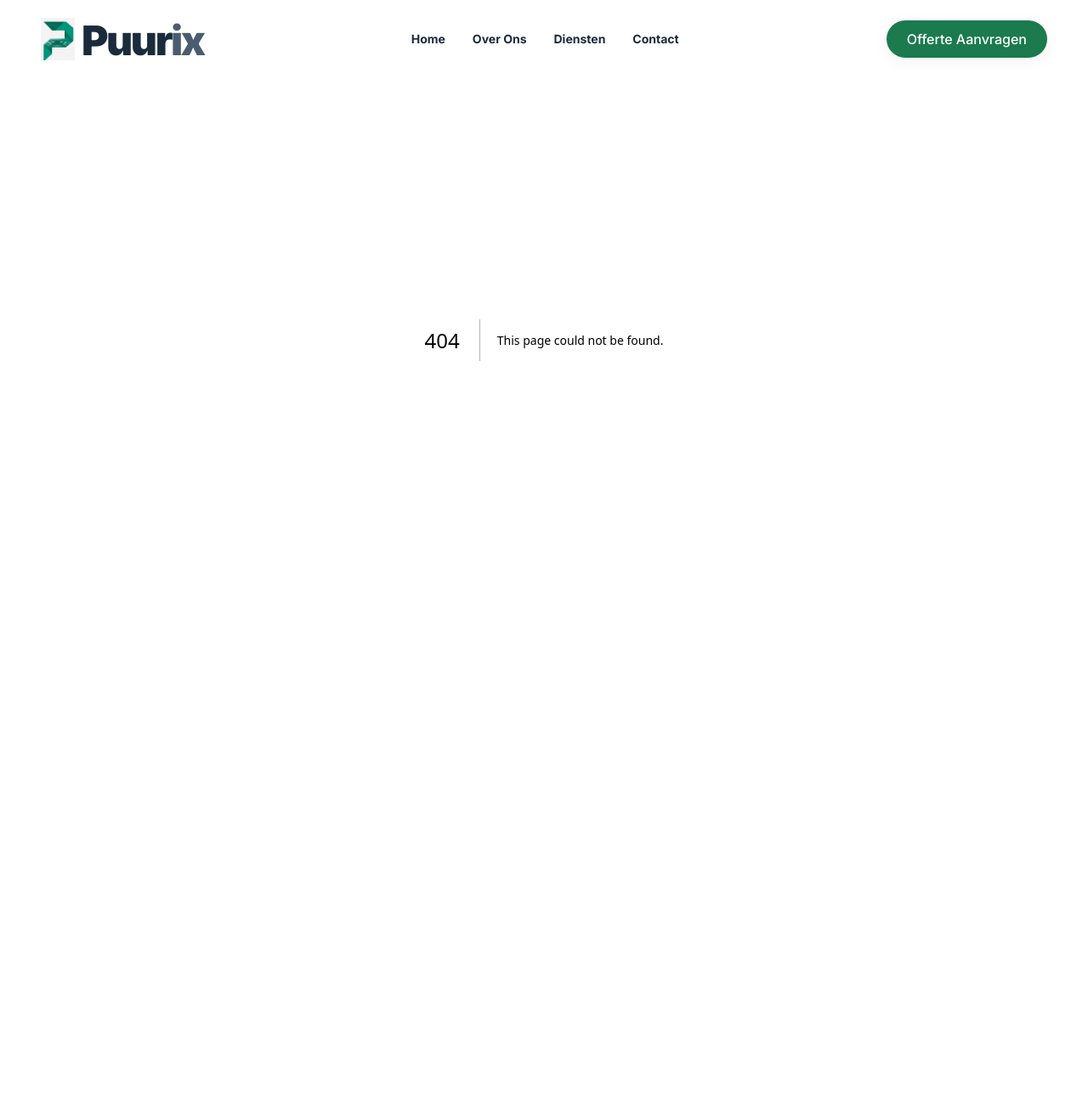
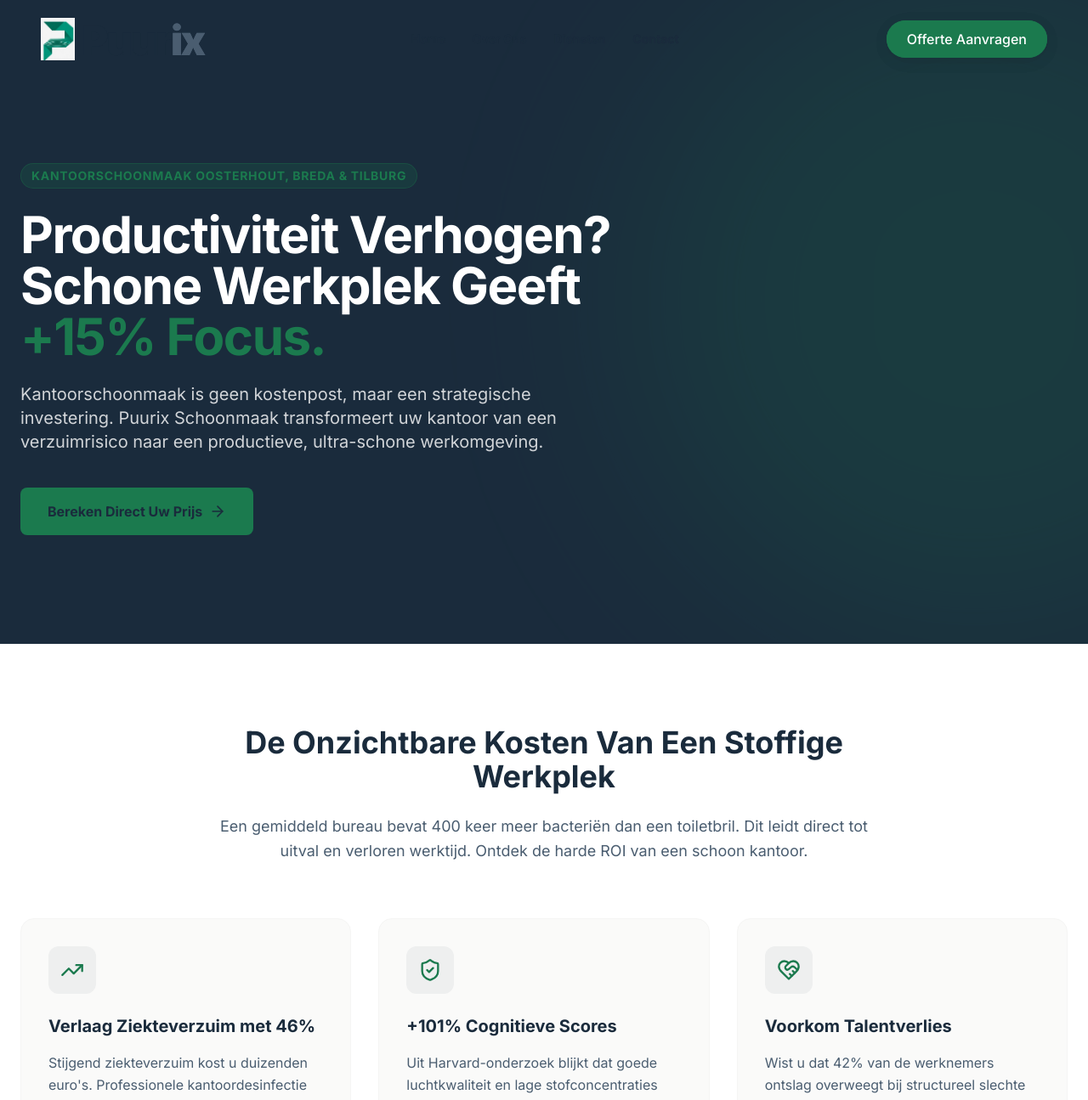
Before and after one commit to tobusiness101-cmyk/puurix-platform, a Next.js app in the folder amersfoort-schoon-(1)/: page /kantoorschoonmaak in a window 1280 px wide. Before the commit this address had no page. Shown: the top 1295 px of the page at 85% size. Before the commit the page ends 800 px from the top, so only its background shows below. Built offline with nearby package versions, Linux system fonts and the light colour scheme.

Commit message:
new map kantooschoonmaak

```diff
--- /dev/null
+++ b/amersfoort-schoon-(1)/app/kantoorschoonmaak/page.tsx
@@ -0,0 +1,135 @@
+import { Navbar } from "@/components/Navbar";
+import { Footer } from "@/components/Footer";
+import { Testimonials } from "@/components/Testimonials";
+import { TrendingUp, ShieldCheck, HeartHandshake, CheckCircle2, ArrowRight } from "lucide-react";
+import Link from "next/link";
+
+export default function KantoorSchoonmaakPage() {
+  return (
+    <div className="min-h-screen bg-stone-50">
+      <Navbar />
+
+      {/* HERO SECTION */}
+      <section className="relative pt-32 pb-20 lg:pt-48 lg:pb-32 overflow-hidden bg-primary text-white">
+        <div className="container mx-auto px-6 max-w-7xl relative z-10">
+          <div className="max-w-3xl">
+            <span className="inline-block py-1 px-3 rounded-full bg-accent/20 text-accent text-sm font-bold tracking-wider uppercase mb-6 border border-accent/30">
+              Kantoorschoonmaak Oosterhout, Breda & Tilburg
+            </span>
+            <h1 className="text-4xl md:text-5xl lg:text-6xl font-bold tracking-tight mb-6 leading-tight">
+              Productiviteit Verhogen? Schone Werkplek Geeft <span className="text-accent">+15% Focus.</span>
+            </h1>
+            <p className="text-lg md:text-xl text-white/80 mb-10 leading-relaxed max-w-2xl">
+              Kantoorschoonmaak is geen kostenpost, maar een strategische investering. Puurix Schoonmaak transformeert uw kantoor van een verzuimrisico naar een productieve, ultra-schone werkomgeving.
+            </p>
+            <div className="flex flex-col sm:flex-row gap-4">
+              <Link href="/#rekentool" className="bg-accent text-primary font-bold py-4 px-8 rounded-lg hover:bg-white transition-colors flex items-center justify-center gap-2">
+                Bereken Direct Uw Prijs <ArrowRight size={20} />
+              </Link>
+            </div>
+          </div>
+        </div>
+        {/* Background Gradients */}
+        <div className="absolute top-0 right-0 -translate-y-12 translate-x-1/3 opacity-20 pointer-events-none">
+          <div className="w-[800px] h-[800px] bg-accent rounded-full blur-[120px]"></div>
+        </div>
+      </section>
+
+      {/* ROI & DATA SECTION (Jouw Copywriting!) */}
+      <section className="py-24 bg-white">
+        <div className="container mx-auto px-6 max-w-7xl">
+          <div className="text-center max-w-3xl mx-auto mb-16">
+            <h2 className="text-3xl font-bold text-primary sm:text-4xl mb-6">
+              De Onzichtbare Kosten Van Een Stoffige Werkplek
+            </h2>
+            <p className="text-lg text-stone-600 leading-relaxed">
+              Een gemiddeld bureau bevat 400 keer meer bacteriën dan een toiletbril. Dit leidt direct tot uitval en verloren werktijd. Ontdek de harde ROI van een schoon kantoor.
+            </p>
+          </div>
+
+          <div className="grid md:grid-cols-3 gap-8">
+            {/* Kaart 1 */}
+            <div className="bg-stone-50 p-8 rounded-2xl border border-stone-100 hover:shadow-lg transition-shadow">
+              <div className="bg-primary/5 w-14 h-14 rounded-xl flex items-center justify-center mb-6">
+                <TrendingUp className="text-accent h-7 w-7" />
+              </div>
+              <h3 className="text-xl font-bold text-primary mb-4">Verlaag Ziekteverzuim met 46%</h3>
+              <p className="text-stone-600 leading-relaxed">
+                Stijgend ziekteverzuim kost u duizenden euro's. Professionele kantoordesinfectie en gerichte oppervlaktehygiëne dringen het verzuim drastisch terug.
+              </p>
+            </div>
+
+            {/* Kaart 2 */}
+            <div className="bg-stone-50 p-8 rounded-2xl border border-stone-100 hover:shadow-lg transition-shadow">
+              <div className="bg-primary/5 w-14 h-14 rounded-xl flex items-center justify-center mb-6">
+                <ShieldCheck className="text-accent h-7 w-7" />
+              </div>
+              <h3 className="text-xl font-bold text-primary mb-4">+101% Cognitieve Scores</h3>
+              <p className="text-stone-600 leading-relaxed">
+                Uit Harvard-onderzoek blijkt dat goede luchtkwaliteit en lage stofconcentraties leiden tot aanzienlijk hogere testscores. Wij zorgen voor schone lucht en focus.
+              </p>
+            </div>
+
+            {/* Kaart 3 */}
+            <div className="bg-stone-50 p-8 rounded-2xl border border-stone-100 hover:shadow-lg transition-shadow">
+              <div className="bg-primary/5 w-14 h-14 rounded-xl flex items-center justify-center mb-6">
+                <HeartHandshake className="text-accent h-7 w-7" />
+              </div>
+              <h3 className="text-xl font-bold text-primary mb-4">Voorkom Talentverlies</h3>
+              <p className="text-stone-600 leading-relaxed">
+                Wist u dat 42% van de werknemers ontslag overweegt bij structureel slechte hygiëne? 76% eist het. Een schoon kantoor is een direct teken van goed werkgeverschap.
+              </p>
+            </div>
+          </div>
+        </div>
+      </section>
+
+      {/* WAT WIJ DOEN SECTION (Praktisch) */}
+      <section className="py-24 bg-stone-50">
+        <div className="container mx-auto px-6 max-w-7xl">
+          <div className="flex flex-col lg:flex-row gap-16 items-center">
+            <div className="lg:w-1/2">
+              <h2 className="text-3xl font-bold text-primary sm:text-4xl mb-6">
+                Uw kantoor, vlekkeloos en representatief. Elke dag weer.
+              </h2>
+              <p className="text-lg text-stone-600 mb-8 leading-relaxed">
+                Naast de harde data over productiviteit en gezondheid, zorgen we er simpelweg voor dat uw pand er altijd perfect uitziet voor uw medewerkers en bezoekers. Geen visuele rommel meer die uw team mentaal uitput.
+              </p>
+
+              <ul className="space-y-4">
+                {[
+                  "Grondige reiniging van werkplekken, bureaus en monitoren",
+                  "Sanitairreiniging met focus op desinfectie en hygiëne",
+                  "Stofvrij maken van vergaderruimtes en ontvangsthallen",
+                  "Vloeronderhoud (stofzuigen, dweilen, vlekverwijdering)",
+                  "Legen van prullenbakken en afvalverwerking",
+                  "Vaste, betrouwbare schoonmakers zonder wurgcontracten"
+                ].map((item, idx) => (
+                  <li key={idx} className="flex items-start gap-3">
+                    <CheckCircle2 className="text-accent shrink-0 mt-1" size={20} />
+                    <span className="text-stone-700 font-medium">{item}</span>
+                  </li>
+                ))}
+              </ul>
+            </div>
+
+            <div className="lg:w-1/2 bg-white p-8 md:p-12 rounded-2xl shadow-sm border border-stone-100">
+               <h3 className="text-2xl font-bold text-primary mb-4">Wat kost onze B2B kantoorschoonmaak?</h3>
+               <p className="text-stone-600 mb-8">
+                 Geen vage offertetrajecten of verborgen kosten. Gebruik onze transparante rekentool en zie direct wat een schone, productieve werkplek voor uw kantoor kost.
+               </p>
+               <Link href="/#rekentool" className="w-full block text-center bg-primary text-white font-bold py-4 rounded-lg hover:bg-primary/90 transition-colors">
+                 Start de Rekentool
+               </Link>
+            </div>
+          </div>
+        </div>
+      </section>
+
+      {/* TESTIMONIALS */}
+      <Testimonials />
+
+      <Footer />
+    </div>
+  );
+}
```
